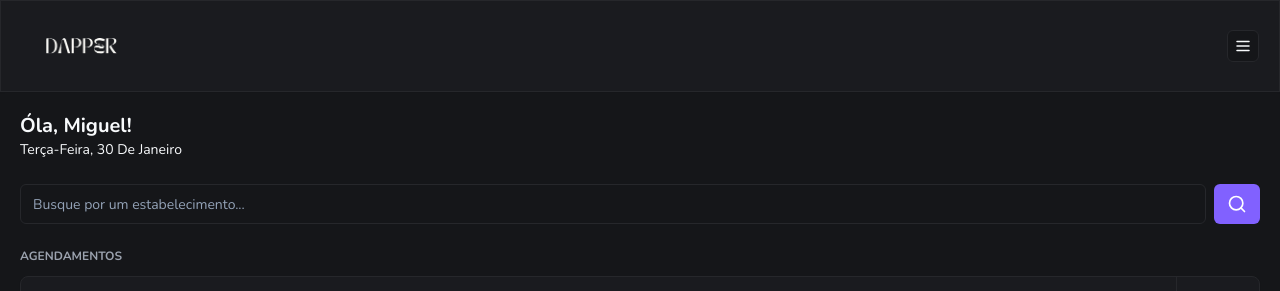
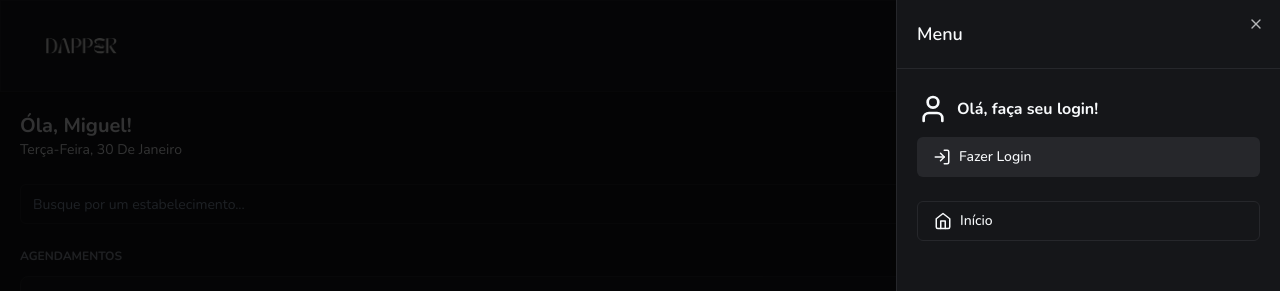
Before and after one commit to janderson22-creator/dapper-date, a Next.js app: page / in a window 1280 px wide. Both pictures are taken after a click on the button 1243 px from the left and 46 px from the top of the page. Shown: the top 291 px of the page. Built offline with nearby package versions, Linux system fonts and the light colour scheme; no server answers; the database is empty.

Commit message:
feat: add SignIn and SignOut

```diff
--- a/app/components/header.tsx
+++ b/app/components/header.tsx
@@ -2,15 +2,26 @@
 import { Card, CardContent } from "./ui/card";
 import { Button } from "./ui/button";
 import { MenuIcon } from "lucide-react";
+import { Sheet, SheetContent, SheetTrigger } from "./ui/sheet";
+import SideMenu from "./side-menu";
 
 const Header = () => {
   return (
     <Card className="rounded-none">
       <CardContent className="p-5 flex items-center justify-between">
         <Image src="/logo.png" alt="dapper date" height={22} width={120} />
-        <Button variant="outline" size="icon" className="w-8 h-8">
-          <MenuIcon size={18} />
-        </Button>
+
+        <Sheet>
+          <SheetTrigger asChild>
+            <Button variant="outline" size="icon">
+              <MenuIcon size={16} />
+            </Button>
+          </SheetTrigger>
+
+          <SheetContent className="p-0">
+            <SideMenu />
+          </SheetContent>
+        </Sheet>
       </CardContent>
     </Card>
   );
--- /dev/null
+++ b/app/components/side-menu.tsx
@@ -0,0 +1,81 @@
+"use client";
+
+import { signIn, signOut, useSession } from "next-auth/react";
+import { SheetHeader, SheetTitle } from "./ui/sheet";
+import { Avatar, AvatarImage } from "./ui/avatar";
+import { Button } from "./ui/button";
+import {
+  CalendarIcon,
+  HomeIcon,
+  LogInIcon,
+  LogOutIcon,
+  UserIcon,
+} from "lucide-react";
+import Link from "next/link";
+
+const SideMenu = () => {
+  const { data } = useSession();
+
+  const logoutClick = () => signOut();
+
+  const loginClick = () => signIn("google");
+
+  return (
+    <>
+      <SheetHeader className="text-left border-b border-solid border-secondary p-5">
+        <SheetTitle>Menu</SheetTitle>
+      </SheetHeader>
+
+      {data?.user ? (
+        <div className="flex justify-between px-5 py-6 items-center">
+          <div className="flex items-center gap-3">
+            <Avatar>
+              <AvatarImage src={data.user?.image ?? ""} />
+            </Avatar>
+
+            <h2 className="font-bold">{data.user.name}</h2>
+          </div>
+
+          <Button variant="secondary" size="icon">
+            <LogOutIcon onClick={logoutClick} />
+          </Button>
+        </div>
+      ) : (
+        <div className="flex flex-col px-5 py-6 gap-3">
+          <div className="flex items-center gap-2">
+            <UserIcon size={32} />
+            <h2 className="font-bold">Olá, faça seu login!</h2>
+          </div>
+          <Button
+            variant="secondary"
+            className="w-full justify-start"
+            onClick={loginClick}
+          >
+            <LogInIcon className="mr-2" size={18} />
+            Fazer Login
+          </Button>
+        </div>
+      )}
+
+      <div className="flex flex-col gap-3 px-5">
+        <Button variant="outline" className="justify-start" asChild>
+          <Link href="/">
+            <HomeIcon size={18} className="mr-2" />
+            Início
+          </Link>
+        </Button>
+
+        {data?.user && (
+          <Button variant="outline" className="justify-start" asChild>
+            <Link href="/bookings">
+              <CalendarIcon size={18} className="mr-2" />
+              Agendamentos
+            </Link>
+          </Button>
+        )}
+      </div>
+    </>
+  );
+};
+
+export default SideMenu;
--- /dev/null
+++ b/app/components/ui/sheet.tsx
@@ -0,0 +1,140 @@
+"use client"
+
+import * as React from "react"
+import * as SheetPrimitive from "@radix-ui/react-dialog"
+import { cva, type VariantProps } from "class-variance-authority"
+import { X } from "lucide-react"
+
+import { cn } from "@/app/lib/utils"
+
+const Sheet = SheetPrimitive.Root
+
+const SheetTrigger = SheetPrimitive.Trigger
+
+const SheetClose = SheetPrimitive.Close
+
+const SheetPortal = SheetPrimitive.Portal
+
+const SheetOverlay = React.forwardRef<
+  React.ElementRef<typeof SheetPrimitive.Overlay>,
+  React.ComponentPropsWithoutRef<typeof SheetPrimitive.Overlay>
+>(({ className, ...props }, ref) => (
+  <SheetPrimitive.Overlay
+    className={cn(
+      "fixed inset-0 z-50 bg-black/80  data-[state=open]:animate-in data-[state=closed]:animate-out data-[state=closed]:fade-out-0 data-[state=open]:fade-in-0",
+      className
+    )}
+    {...props}
+    ref={ref}
+  />
+))
+SheetOverlay.displayName = SheetPrimitive.Overlay.displayName
+
+const sheetVariants = cva(
+  "fixed z-50 gap-4 bg-background p-6 shadow-lg transition ease-in-out data-[state=open]:animate-in data-[state=closed]:animate-out data-[state=closed]:duration-300 data-[state=open]:duration-500",
+  {
+    variants: {
+      side: {
+        top: "inset-x-0 top-0 border-b data-[state=closed]:slide-out-to-top data-[state=open]:slide-in-from-top",
+        bottom:
+          "inset-x-0 bottom-0 border-t data-[state=closed]:slide-out-to-bottom data-[state=open]:slide-in-from-bottom",
+        left: "inset-y-0 left-0 h-full w-3/4 border-r data-[state=closed]:slide-out-to-left data-[state=open]:slide-in-from-left sm:max-w-sm",
+        right:
+          "inset-y-0 right-0 h-full w-3/4  border-l data-[state=closed]:slide-out-to-right data-[state=open]:slide-in-from-right sm:max-w-sm",
+      },
+    },
+    defaultVariants: {
+      side: "right",
+    },
+  }
+)
+
+interface SheetContentProps
+  extends React.ComponentPropsWithoutRef<typeof SheetPrimitive.Content>,
+    VariantProps<typeof sheetVariants> {}
+
+const SheetContent = React.forwardRef<
+  React.ElementRef<typeof SheetPrimitive.Content>,
+  SheetContentProps
+>(({ side = "right", className, children, ...props }, ref) => (
+  <SheetPortal>
+    <SheetOverlay />
+    <SheetPrimitive.Content
+      ref={ref}
+      className={cn(sheetVariants({ side }), className)}
+      {...props}
+    >
+      {children}
+      <SheetPrimitive.Close className="absolute right-4 top-4 rounded-sm opacity-70 ring-offset-background transition-opacity hover:opacity-100 focus:outline-none focus:ring-2 focus:ring-ring focus:ring-offset-2 disabled:pointer-events-none data-[state=open]:bg-secondary">
+        <X className="h-4 w-4" />
+        <span className="sr-only">Close</span>
+      </SheetPrimitive.Close>
+    </SheetPrimitive.Content>
+  </SheetPortal>
+))
+SheetContent.displayName = SheetPrimitive.Content.displayName
+
+const SheetHeader = ({
+  className,
+  ...props
+}: React.HTMLAttributes<HTMLDivElement>) => (
+  <div
+    className={cn(
+      "flex flex-col space-y-2 text-center sm:text-left",
+      className
+    )}
+    {...props}
+  />
+)
+SheetHeader.displayName = "SheetHeader"
+
+const SheetFooter = ({
+  className,
+  ...props
+}: React.HTMLAttributes<HTMLDivElement>) => (
+  <div
+    className={cn(
+      "flex flex-col-reverse sm:flex-row sm:justify-end sm:space-x-2",
+      className
+    )}
+    {...props}
+  />
+)
+SheetFooter.displayName = "SheetFooter"
+
+const SheetTitle = React.forwardRef<
+  React.ElementRef<typeof SheetPrimitive.Title>,
+  React.ComponentPropsWithoutRef<typeof SheetPrimitive.Title>
+>(({ className, ...props }, ref) => (
+  <SheetPrimitive.Title
+    ref={ref}
+    className={cn("text-lg font-semibold text-foreground", className)}
+    {...props}
+  />
+))
+SheetTitle.displayName = SheetPrimitive.Title.displayName
+
+const SheetDescription = React.forwardRef<
+  React.ElementRef<typeof SheetPrimitive.Description>,
+  React.ComponentPropsWithoutRef<typeof SheetPrimitive.Description>
+>(({ className, ...props }, ref) => (
+  <SheetPrimitive.Description
+    ref={ref}
+    className={cn("text-sm text-muted-foreground", className)}
+    {...props}
+  />
+))
+SheetDescription.displayName = SheetPrimitive.Description.displayName
+
+export {
+  Sheet,
+  SheetPortal,
+  SheetOverlay,
+  SheetTrigger,
+  SheetClose,
+  SheetContent,
+  SheetHeader,
+  SheetFooter,
+  SheetTitle,
+  SheetDescription,
+}
--- a/package.json
+++ b/package.json
@@ -15,6 +15,7 @@
     "@auth/prisma-adapter": "^1.2.0",
     "@prisma/client": "^5.9.0",
     "@radix-ui/react-avatar": "^1.0.4",
+    "@radix-ui/react-dialog": "^1.0.5",
     "@radix-ui/react-slot": "^1.0.2",
     "class-variance-authority": "^0.7.0",
     "clsx": "^2.1.0",
```
Also changed, not shown: 1 other file (tests, documents, lock files or other folders).
